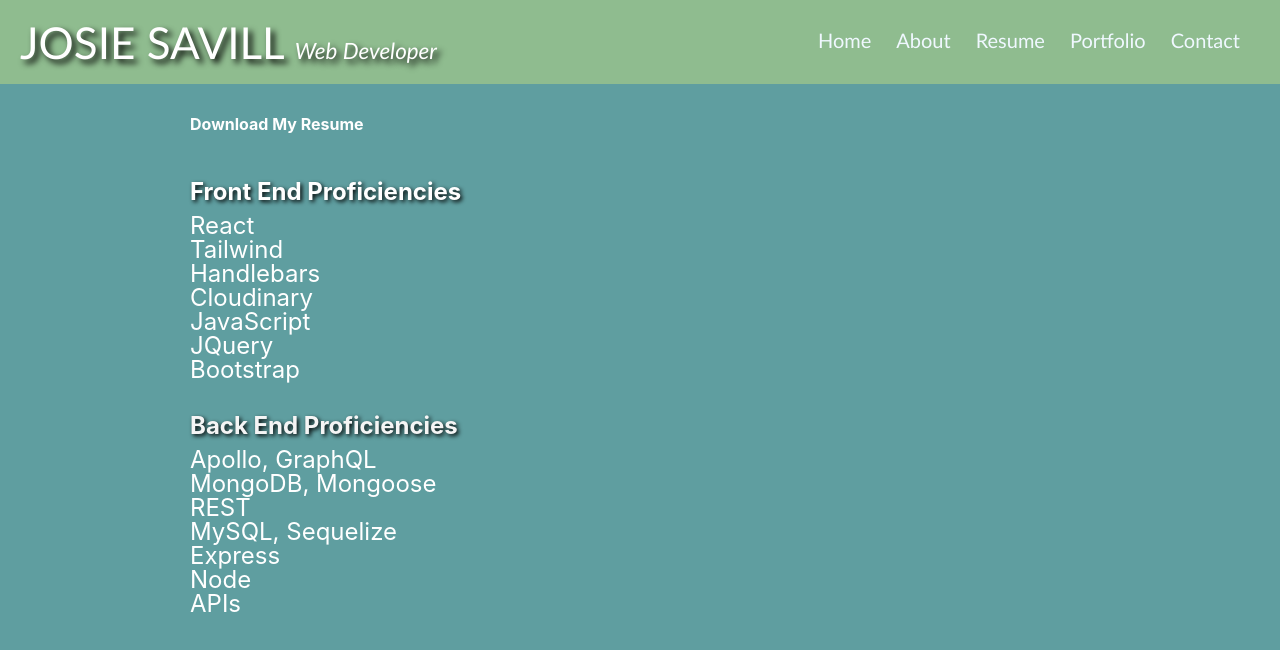
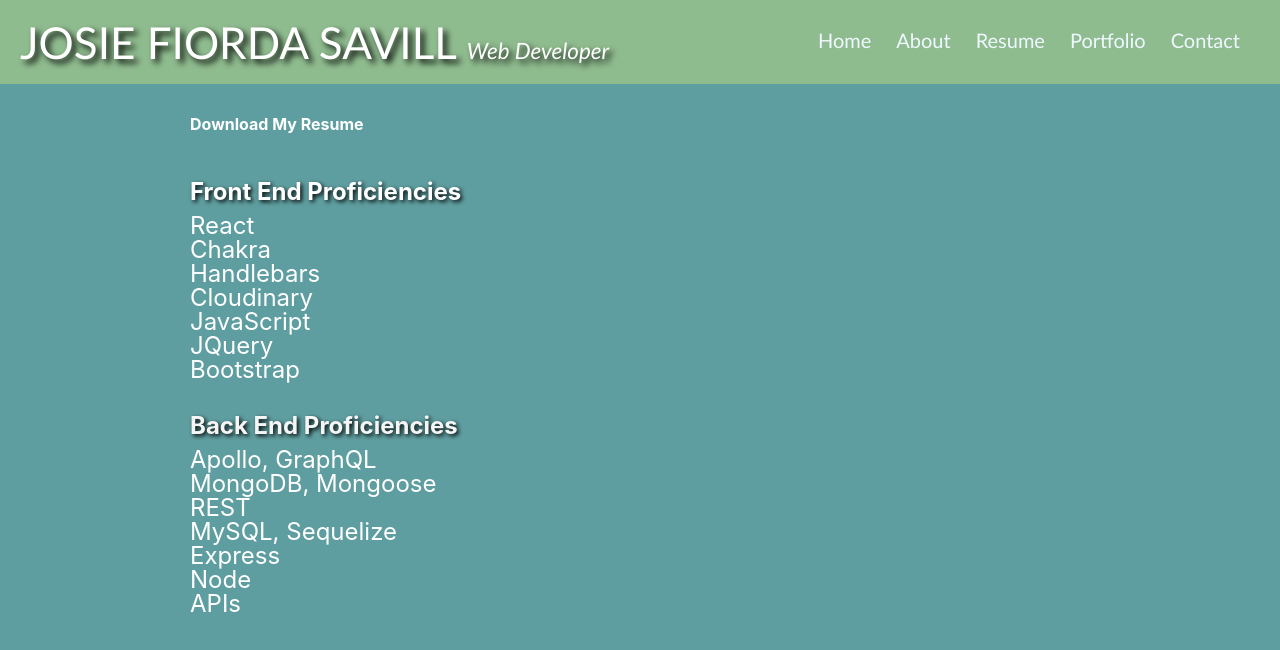
Before and after one commit to JosieSavill/dream-destinations, a React (Create React App) app: page / in a window 1280 px wide. Both pictures are taken after a click on the link "Resume". Shown: the top 650 px of the page. Built offline with nearby package versions, Linux system fonts and the light colour scheme.

Commit message:
updated resume.js and nav.js

```diff
--- a/src/components/Nav.js
+++ b/src/components/Nav.js
@@ -4,7 +4,7 @@ export default function Nav ({setScreen}){
 
 
     return <header className="header">
-         <div className="logo">JOSIE SAVILL{' '}
+         <div className="logo">JOSIE FIORDA SAVILL{' '}
          <span style={{ fontSize: '1.4rem', fontStyle: 'italic', color: "white"}}>
             Web Developer</span></div>
         <nav>
--- a/src/components/Resume.js
+++ b/src/components/Resume.js
@@ -20,7 +20,7 @@ export default function Resume ({setScreen}){
 
 
 <h1 style={{fontSize: '24px', color: 'white', paddingBottom: '10px'}}><strong>Front End Proficiencies</strong></h1>
-<ul style={{fontSize: '24px', color: 'white' }}><li>React</li><li>Tailwind</li><li>Handlebars</li><li>Cloudinary</li><li>JavaScript</li><li>JQuery</li><li>Bootstrap</li></ul>
+<ul style={{fontSize: '24px', color: 'white' }}><li>React</li><li>Chakra</li><li>Handlebars</li><li>Cloudinary</li><li>JavaScript</li><li>JQuery</li><li>Bootstrap</li></ul>
 <br></br>
 <br></br>
 
```
